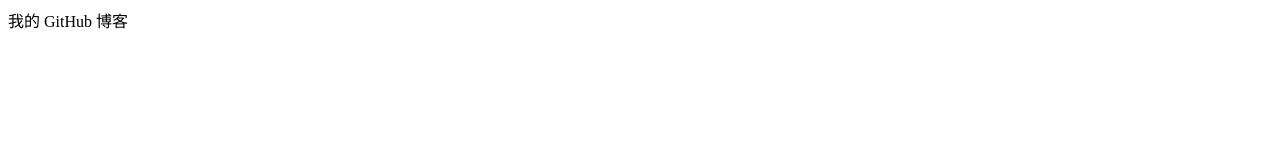
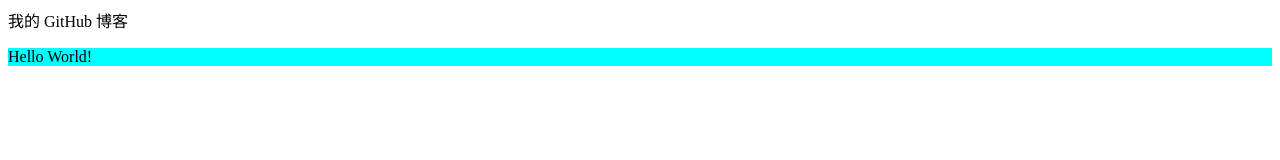
Before and after one commit to ProMonkeyDoge/ProMonkeyDoge.github.io, a plain HTML site: page index.html in a window 1280 px wide. Drawn offline with Linux system fonts and the light colour scheme.

Commit message:
Hello World!

```diff
--- a/index.html
+++ b/index.html
@@ -1,4 +1,13 @@
 <html>
 <meta charset="utf-8">
 <tittle>我的 GitHub 博客</tittle>
+</head>
+<body>
+
+<p style="background-color:#00FFFF">
+Hello World!
+</p>
+
+
+</body>
 </html>
```
